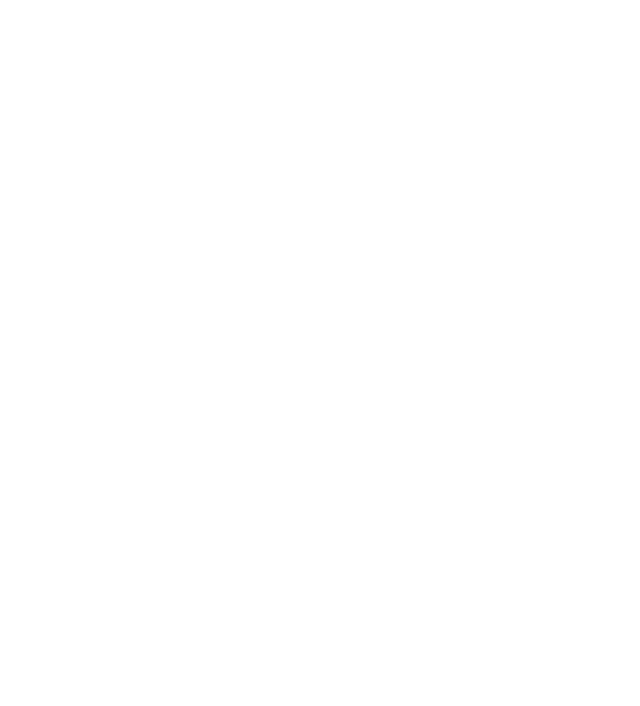
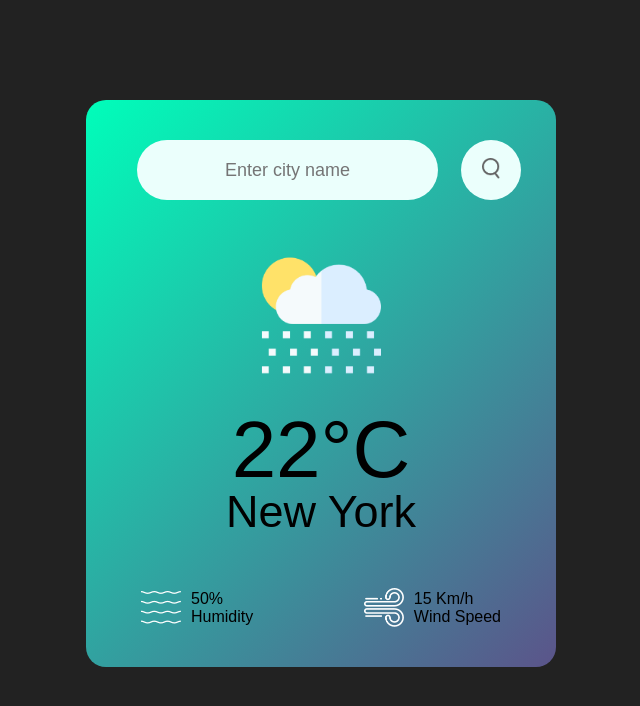
Before and after one commit to Ankit-Sharma-Dev/CityWeather-App, a plain HTML site: page index.html in a window 1280 px wide. Shown: the whole page, without its empty margins (319-959 px from the left). Drawn offline with Linux system fonts and the light colour scheme.

Commit message:
Commit 2

```diff
--- a/index.html
+++ b/index.html
@@ -9,7 +9,34 @@
 </head>
 
 <body>
+<div class="card">
+    <div class="search">
+        <input type="text" placeholder="Enter city name" spellcheck="false">
+        <button><img src="images/search.png"></button>
+    </div>
+    <div class="weather">
+        <img src ="images/rain.png" class="weather-icon">
+        <h1 class="temp">22°C</h1>
+        <h2 class="city">New York</h2>
+    </div>
+    <div class="details">
+        <div class="col">
+            <img src="images/humidity.png">
+            <div>
+                <p class="humidity">50%</p>
+                <p>Humidity</p>
+            </div>
+        </div>
+        <div class="col">
+            <img src="images/wind.png">
+            <div>
+                <p class="wind">15 Km/h</p>
+                <p>Wind Speed</p>
+            </div>
+    </div>
 
+
+</div>
 
 
 </body>
--- a/style.css
+++ b/style.css
@@ -4,3 +4,92 @@
     font-family: 'Poppins', sans-serif;
     box-sizing: border-box;
 }
+body{
+    background-color: #222
+}
+.card{
+    background: linear-gradient(135deg,#00feba,#5b548a);
+    width: 90%;
+    max-width: 470px;
+    margin: 100px auto 0;
+    border-radius: 20px;
+    padding: 40px 35px;
+    text-align: center;
+
+
+
+
+
+}
+
+.search{
+    width: 100%;
+    display: flex;
+    align-items:center;
+    justify-content: space-between;
+}
+
+.search input {
+    border: 0;
+    outline: 0;
+    border-radius: 30px;
+    background: #ebfffc;
+    color:#555;
+    padding: 10px,25px;
+    height: 60px;
+    flex:1;
+    margin-left: 16px;
+    font-size: 18px;
+    text-align:center;
+
+}
+
+.search button{
+    border: 0;
+    outline: 0;
+    border-radius: 30px;
+    background: #ebfffc;
+    border-radius: 50%;
+    width: 60px;
+    height: 60px;
+    cursor: pointer;
+    margin-left:23px ;
+}
+.search button img{
+    width: 18px;
+
+}
+.weather-icon{
+    width: 170px;
+    margin-top:30px;
+
+}
+.weather h1{
+    font-size:80px ;
+    font-weight: 500;
+}
+.weather h2{
+    font-size:45px ;
+    font-weight: 400;
+    margin-top: -10px;
+}
+.details{
+    display: flex;
+    justify-content: space-between;
+    align-items: center;
+
+    padding: 0 20px;
+    margin-top: 50px;
+}
+.col{
+    display: flex;
+    align-items: center;
+    text-align: left;
+}
+.col img{
+    width: 40px;
+    margin-right: 10px;
+}
+.humidity , .wind{
+    f
+}
```
Also changed, not shown: images/clear.png (added), images/clouds.png (added), images/drizzle.png (added), images/humidity.png (added), images/mist.png (added), images/rain.png (added), images/search.png (added), images/snow.png (added), images/wind.png (added).
